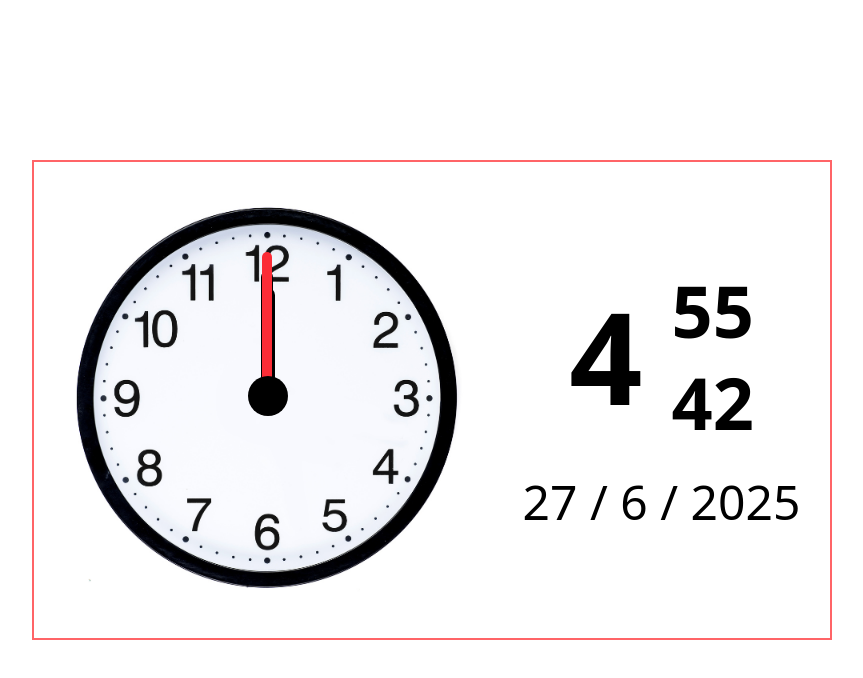
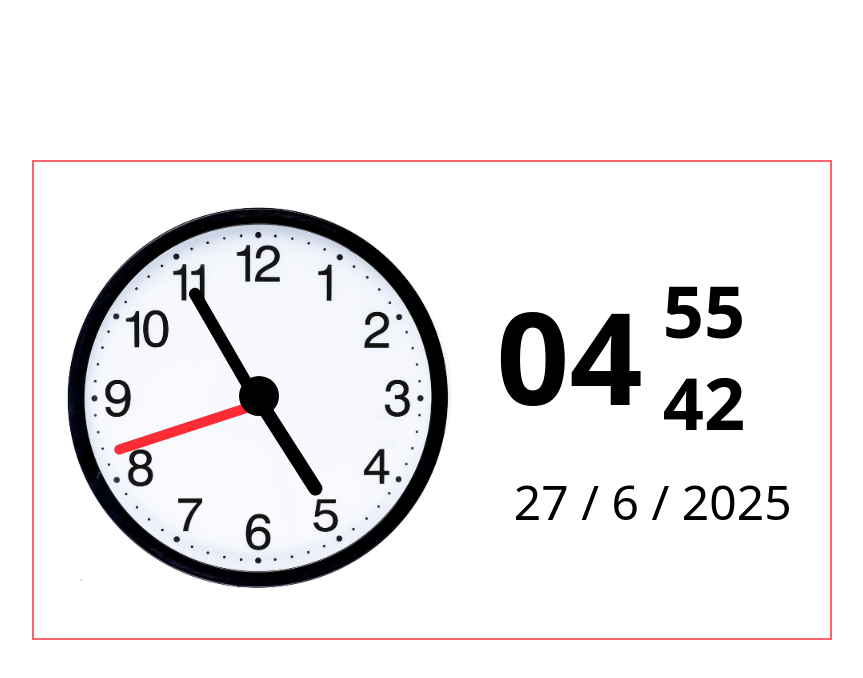
Before and after one commit to shakiburrashid/Digital-and-Analalog-Clock, a React (Vite) app: page / in a window 1280 px wide. Shown: the top 678 px of the page, without its empty margins (208-1071 px from the left). Built offline with nearby package versions, Linux system fonts and the light colour scheme.

Commit message:
created clock

```diff
--- a/src/App.jsx
+++ b/src/App.jsx
@@ -3,7 +3,7 @@ import { useEffect, useState } from "react";
 function App() {
 
 
-  const [time, setTime] = useState(new Date())
+  const [time, setTime] = useState(new Date());
 
 
   useEffect(() => {
@@ -22,7 +22,7 @@ function App() {
 
 
   function hour() {
-    let hour = time.getHours() % 12 || 12;
+    let hour = time.getHours() % 12 || 12 < 10 ? "0" + time.getHours() % 12 || 12 : "" + time.getHours() % 12 || 12;
     return hour;
   }
   function minute() {
@@ -39,6 +39,9 @@ function App() {
     let y = time.getFullYear();
     return `${d} / ${m} / ${y}`
   }
+  const hourRotation = time.getHours() * 30 + time.getMinutes() / 2;
+  const minuteRoation = time.getMinutes() * 6;
+  const secondRotation = time.getSeconds() * 6;
 
 
 
@@ -46,10 +49,10 @@ function App() {
     <>
       <div className="h-[100vh] m-auto flex justify-center items-center">
         <div className="w-200 h-120 border-2 border-solid border-red-400 flex items-center justify-around">
-          <div className="bg-[url(./assets/Clockimage.png)] w-100 h-100 bg-no-repeat bg-size-[100%] relative">
-            <div className="hour bg-black w-[3.5%] h-[28%] rounded-xl absolute top-[22%] left-[49.4%]"></div>
-            <div className="minute bg-black w-[3%] h-[33%] rounded-xl absolute top-[17.8%] left-[49.4%] "></div>
-            <div className="second bg-red-500 w-[2.5%] h-[38%] rounded-xl absolute top-[13%] left-[49.7%]"></div>
+          <div className="bg-[url(./assets/Clockimage.png)] w-100 h-100 bg-no-repeat bg-size-[100%] relative origin-bottom">
+            <div className="hour bg-black w-[3.5%] h-[28%] rounded-xl absolute top-[22%] left-[49.4%] origin-bottom" style={{ transform: `rotate(${hourRotation}deg)` }}></div>
+            <div className="minute bg-black w-[3%] h-[33%] rounded-xl absolute top-[17.8%] left-[49.4%] origin-bottom" style={{ transform: `rotate(${minuteRoation}deg)` }}></div>
+            <div className="second bg-red-500 w-[2.5%] h-[38%] rounded-xl absolute top-[13%] left-[49.7%] origin-bottom" style={{ transform: `rotate(${secondRotation}deg)` }}></div>
             <div className="bg-black w-[10%] h-[10%] rounded-full absolute top-[44%] left-[46%]"></div>
           </div>
           <div className="flex flex-col gap-10 justify-center items-center">
```
